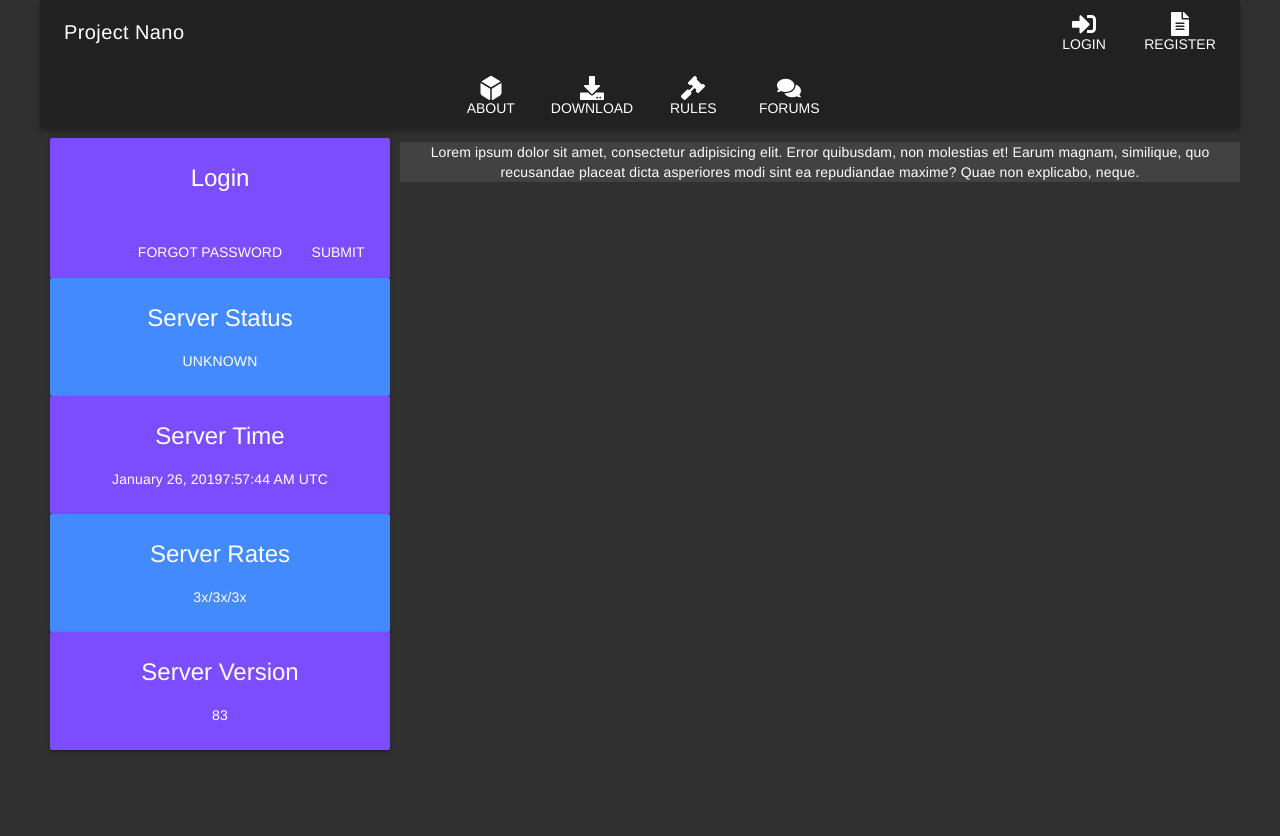
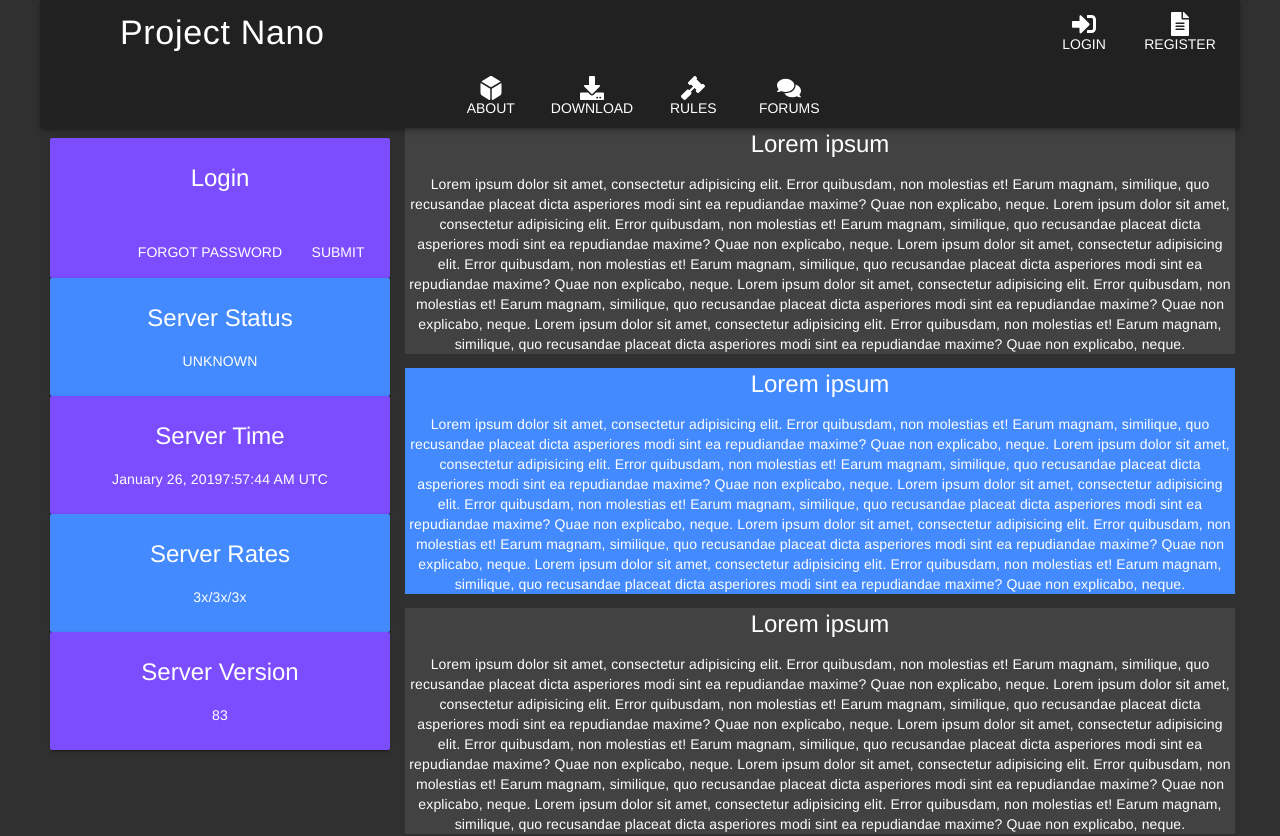
Before and after one commit to minimucho1/pnsite, a Vue app: page /#/ in a window 1280 px wide. Shown: the top 836 px of the page. Built offline with nearby package versions, Linux system fonts and the light colour scheme.

Commit message:
JR | Add offset to title and remove md-content tag from App

```diff
--- a/src/App.vue
+++ b/src/App.vue
@@ -6,9 +6,7 @@
         <Sidebar />
       </div>
       <div class="md-layout-item md-size-65 md-large-size-70 md-xlarge-size-75 md-small-size-100">
-        <md-content>
-          <router-view/>
-        </md-content>
+        <router-view/>
       </div>
     </div>
   </div>
--- a/src/components/Header.vue
+++ b/src/components/Header.vue
@@ -1,8 +1,8 @@
 <template>
   <div class="header">
     <md-toolbar>
-      <div class="md-toolbar-row">
-        <h3 class="md-title">Project Nano</h3>
+      <div class="md-toolbar-row md-toolbar-offset">
+        <span class="md-display-1">Project Nano</span>
         <div class="md-toolbar-section-end">
           <md-button class="button-icon-text">
             <md-icon md-src="/static/sign-in-alt-solid.svg"></md-icon>
--- a/src/components/HomePage.vue
+++ b/src/components/HomePage.vue
@@ -1,6 +1,10 @@
 <template>
-  <div>
-    <p>Lorem ipsum dolor sit amet, consectetur adipisicing elit. Error quibusdam, non molestias et! Earum magnam, similique, quo recusandae placeat dicta asperiores modi sint ea repudiandae maxime? Quae non explicabo, neque.</p>
+  <div class="homepage">
+    <md-content><span class="md-headline">Lorem ipsum</span><p>Lorem ipsum dolor sit amet, consectetur adipisicing elit. Error quibusdam, non molestias et! Earum magnam, similique, quo recusandae placeat dicta asperiores modi sint ea repudiandae maxime? Quae non explicabo, neque. Lorem ipsum dolor sit amet, consectetur adipisicing elit. Error quibusdam, non molestias et! Earum magnam, similique, quo recusandae placeat dicta asperiores modi sint ea repudiandae maxime? Quae non explicabo, neque. Lorem ipsum dolor sit amet, consectetur adipisicing elit. Error quibusdam, non molestias et! Earum magnam, similique, quo recusandae placeat dicta asperiores modi sint ea repudiandae maxime? Quae non explicabo, neque. Lorem ipsum dolor sit amet, consectetur adipisicing elit. Error quibusdam, non molestias et! Earum magnam, similique, quo recusandae placeat dicta asperiores modi sint ea repudiandae maxime? Quae non explicabo, neque. Lorem ipsum dolor sit amet, consectetur adipisicing elit. Error quibusdam, non molestias et! Earum magnam, similique, quo recusandae placeat dicta asperiores modi sint ea repudiandae maxime? Quae non explicabo, neque.</p></md-content>
+    <md-content class="md-primary"><span class="md-headline">Lorem ipsum</span><p>Lorem ipsum dolor sit amet, consectetur adipisicing elit. Error quibusdam, non molestias et! Earum magnam, similique, quo recusandae placeat dicta asperiores modi sint ea repudiandae maxime? Quae non explicabo, neque. Lorem ipsum dolor sit amet, consectetur adipisicing elit. Error quibusdam, non molestias et! Earum magnam, similique, quo recusandae placeat dicta asperiores modi sint ea repudiandae maxime? Quae non explicabo, neque. Lorem ipsum dolor sit amet, consectetur adipisicing elit. Error quibusdam, non molestias et! Earum magnam, similique, quo recusandae placeat dicta asperiores modi sint ea repudiandae maxime? Quae non explicabo, neque. Lorem ipsum dolor sit amet, consectetur adipisicing elit. Error quibusdam, non molestias et! Earum magnam, similique, quo recusandae placeat dicta asperiores modi sint ea repudiandae maxime? Quae non explicabo, neque. Lorem ipsum dolor sit amet, consectetur adipisicing elit. Error quibusdam, non molestias et! Earum magnam, similique, quo recusandae placeat dicta asperiores modi sint ea repudiandae maxime? Quae non explicabo, neque.</p></md-content>
+    <md-content><span class="md-headline">Lorem ipsum</span><p>Lorem ipsum dolor sit amet, consectetur adipisicing elit. Error quibusdam, non molestias et! Earum magnam, similique, quo recusandae placeat dicta asperiores modi sint ea repudiandae maxime? Quae non explicabo, neque. Lorem ipsum dolor sit amet, consectetur adipisicing elit. Error quibusdam, non molestias et! Earum magnam, similique, quo recusandae placeat dicta asperiores modi sint ea repudiandae maxime? Quae non explicabo, neque. Lorem ipsum dolor sit amet, consectetur adipisicing elit. Error quibusdam, non molestias et! Earum magnam, similique, quo recusandae placeat dicta asperiores modi sint ea repudiandae maxime? Quae non explicabo, neque. Lorem ipsum dolor sit amet, consectetur adipisicing elit. Error quibusdam, non molestias et! Earum magnam, similique, quo recusandae placeat dicta asperiores modi sint ea repudiandae maxime? Quae non explicabo, neque. Lorem ipsum dolor sit amet, consectetur adipisicing elit. Error quibusdam, non molestias et! Earum magnam, similique, quo recusandae placeat dicta asperiores modi sint ea repudiandae maxime? Quae non explicabo, neque.</p></md-content>
+    <md-content class="md-primary"><span class="md-headline">Lorem ipsum</span><p>Lorem ipsum dolor sit amet, consectetur adipisicing elit. Error quibusdam, non molestias et! Earum magnam, similique, quo recusandae placeat dicta asperiores modi sint ea repudiandae maxime? Quae non explicabo, neque. Lorem ipsum dolor sit amet, consectetur adipisicing elit. Error quibusdam, non molestias et! Earum magnam, similique, quo recusandae placeat dicta asperiores modi sint ea repudiandae maxime? Quae non explicabo, neque. Lorem ipsum dolor sit amet, consectetur adipisicing elit. Error quibusdam, non molestias et! Earum magnam, similique, quo recusandae placeat dicta asperiores modi sint ea repudiandae maxime? Quae non explicabo, neque. Lorem ipsum dolor sit amet, consectetur adipisicing elit. Error quibusdam, non molestias et! Earum magnam, similique, quo recusandae placeat dicta asperiores modi sint ea repudiandae maxime? Quae non explicabo, neque. Lorem ipsum dolor sit amet, consectetur adipisicing elit. Error quibusdam, non molestias et! Earum magnam, similique, quo recusandae placeat dicta asperiores modi sint ea repudiandae maxime? Quae non explicabo, neque.</p></md-content>
+    <md-content><span class="md-headline">Lorem ipsum</span><p>Lorem ipsum dolor sit amet, consectetur adipisicing elit. Error quibusdam, non molestias et! Earum magnam, similique, quo recusandae placeat dicta asperiores modi sint ea repudiandae maxime? Quae non explicabo, neque. Lorem ipsum dolor sit amet, consectetur adipisicing elit. Error quibusdam, non molestias et! Earum magnam, similique, quo recusandae placeat dicta asperiores modi sint ea repudiandae maxime? Quae non explicabo, neque. Lorem ipsum dolor sit amet, consectetur adipisicing elit. Error quibusdam, non molestias et! Earum magnam, similique, quo recusandae placeat dicta asperiores modi sint ea repudiandae maxime? Quae non explicabo, neque. Lorem ipsum dolor sit amet, consectetur adipisicing elit. Error quibusdam, non molestias et! Earum magnam, similique, quo recusandae placeat dicta asperiores modi sint ea repudiandae maxime? Quae non explicabo, neque. Lorem ipsum dolor sit amet, consectetur adipisicing elit. Error quibusdam, non molestias et! Earum magnam, similique, quo recusandae placeat dicta asperiores modi sint ea repudiandae maxime? Quae non explicabo, neque.</p></md-content>
   </div>
 </template>
 
@@ -11,4 +15,7 @@ export default {
 </script>
 
 <style scoped>
+.homepage {
+  padding: 0px 5px 2px 5px;
+}
 </style>
```
